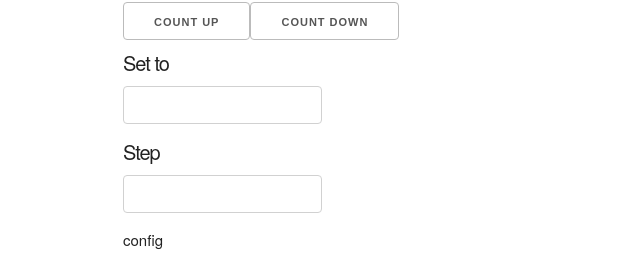
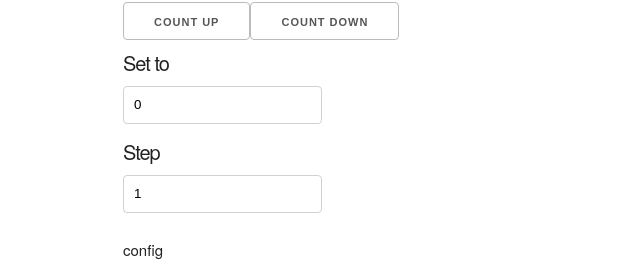
Before and after one commit to alpalma-BOSONIT/04_counter_rxjs, an Angular app: page / in a window 1280 px wide. Shown: the part 280-543 px from the top of the page, without its empty margins (317-957 px from the left). Built offline with nearby package versions, Linux system fonts and the light colour scheme.

Commit message:
implement changes by inputs

```diff
--- a/src/app/components/counter-controllers/inputs/inputs.component.html
+++ b/src/app/components/counter-controllers/inputs/inputs.component.html
@@ -1,7 +1,9 @@
 <h3>Set to</h3>
-<input type="text" />
+<form [formGroup]="inputs" (change)="setInputs()">
+  <input type="number" formControlName="initialValue" />
 
-<h3>Step</h3>
-<input type="number" />
+  <h3>Step</h3>
+  <input type="number" formControlName="steps" />
+</form>
 
 <span>config</span>
--- a/src/app/components/counter-controllers/inputs/inputs.component.ts
+++ b/src/app/components/counter-controllers/inputs/inputs.component.ts
@@ -1,5 +1,8 @@
 import { Component, OnInit } from '@angular/core';
-import { FormBuilder } from '@angular/forms';
+import { FormBuilder, FormGroup } from '@angular/forms';
+import { debounceTime, Subject } from 'rxjs';
+import { CounterService } from 'src/app/services/counter.service';
+import { Inputs } from '../../../interfaces/inputs.interface';
 
 @Component({
   selector: 'app-inputs',
@@ -7,7 +10,34 @@ import { FormBuilder } from '@angular/forms';
   styleUrls: ['./inputs.component.scss'],
 })
 export class InputsComponent implements OnInit {
-  constructor(private fb: FormBuilder) {}
+  debouncer: Subject<Inputs> = new Subject<Inputs>();
 
-  ngOnInit(): void {}
+  initialValue: number = 0;
+  steps: number = 0;
+
+  inputs: FormGroup = this.fb.group({
+    initialValue: [this.initialValue],
+    steps: [this.steps],
+  });
+
+  constructor(private fb: FormBuilder, private cs: CounterService) {}
+
+  ngOnInit(): void {
+    this.cs.configuration$.subscribe(({ initialValue, steps }) => {
+      this.initialValue = initialValue;
+      this.steps = steps;
+    });
+
+    this.inputs.setValue({
+      initialValue: this.initialValue,
+      steps: this.steps,
+    });
+  }
+
+  setInputs(): void {
+    this.debouncer.next(this.inputs.value);
+    this.debouncer
+      .pipe(debounceTime(500))
+      .subscribe((val) => this.cs.setInputs(val));
+  }
 }
--- /dev/null
+++ b/src/app/interfaces/inputs.interface.ts
@@ -0,0 +1,4 @@
+export interface Inputs {
+  initialValue: number;
+  steps: number;
+}
--- a/src/app/services/counter.service.ts
+++ b/src/app/services/counter.service.ts
@@ -11,6 +11,7 @@ import {
   tap,
 } from 'rxjs';
 import { Config } from '../interfaces/config.interface';
+import { Inputs } from '../interfaces/inputs.interface';
 
 @Injectable({
   providedIn: 'root',
@@ -83,4 +84,8 @@ export class CounterService {
   setCountDown(): void {
     this._configuration.next({ ...this._configuration.value, countUp: false });
   }
+
+  setInputs(newValue: Inputs): void {
+    this._configuration.next({ ...this._configuration.value, ...newValue });
+  }
 }
```
